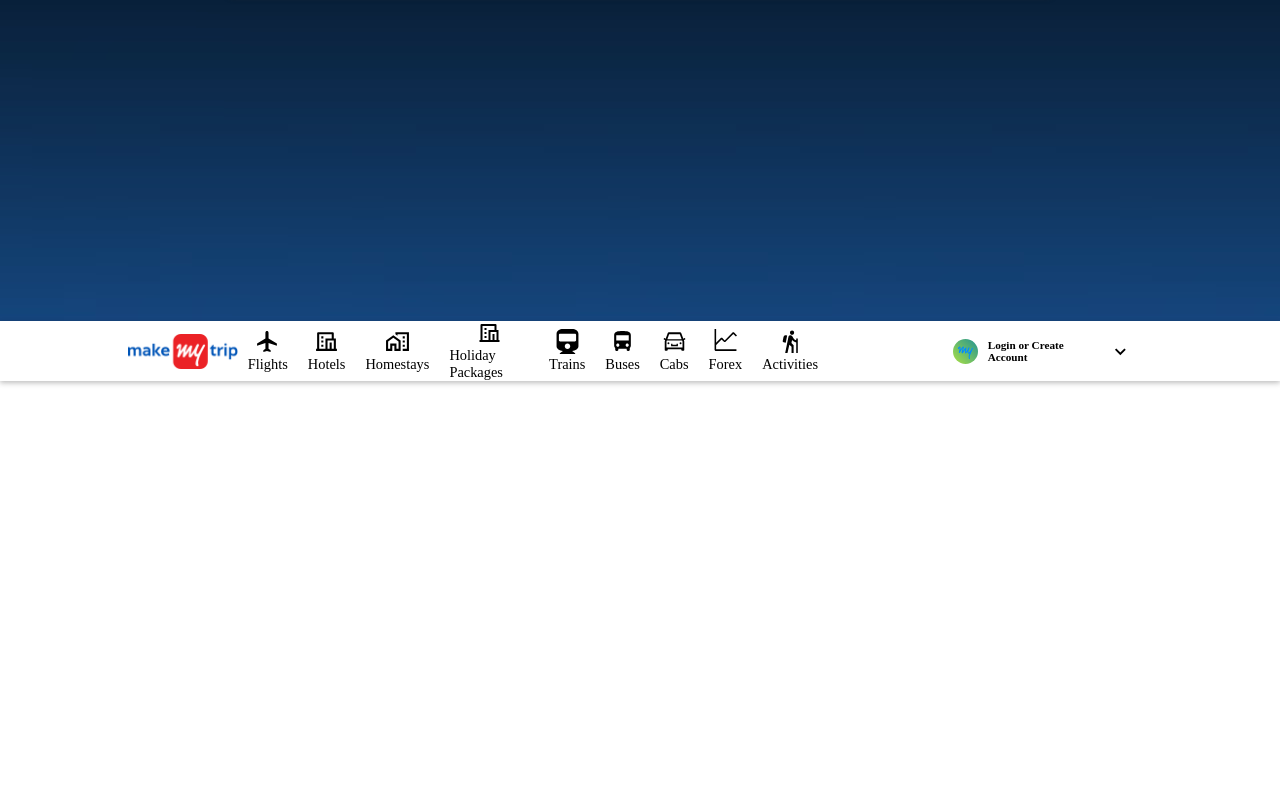
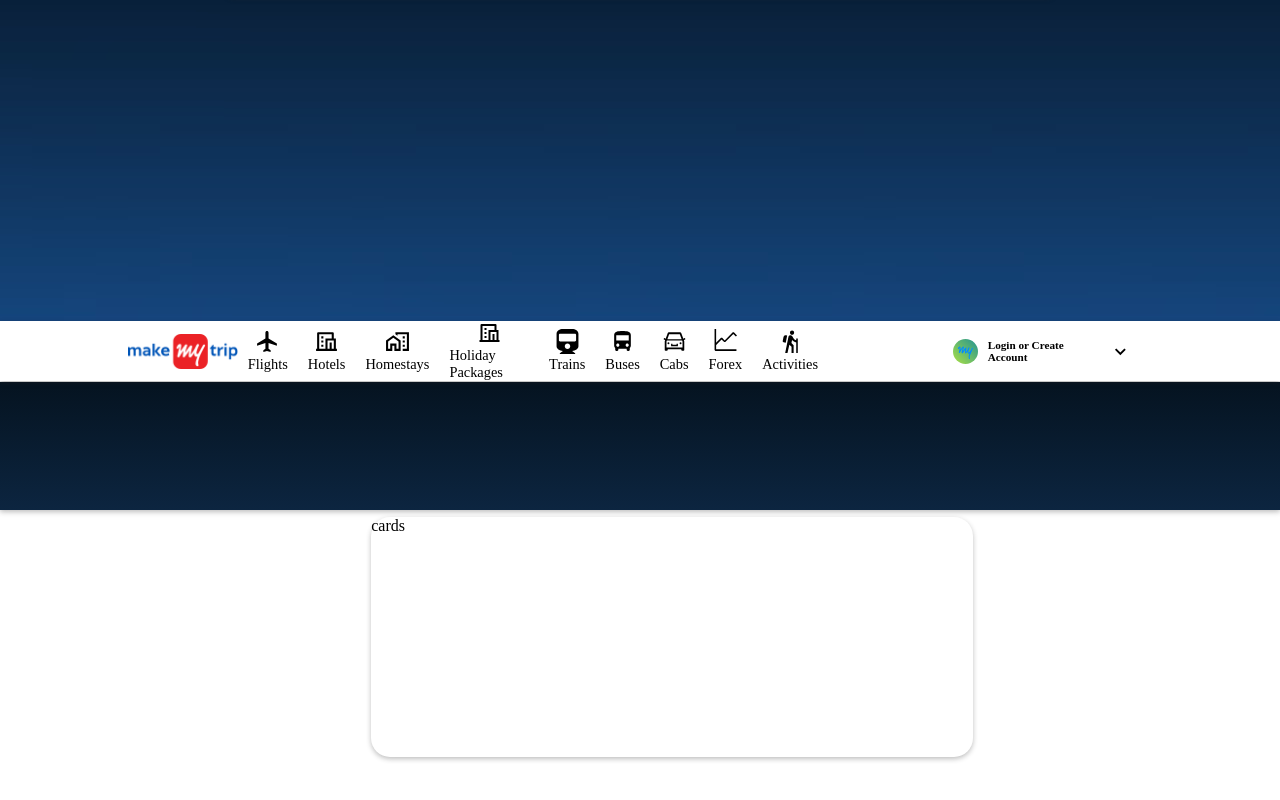
Before and after one commit to pratik198/MakeMyTripClone, a React (Create React App) app: page / in a window 1280 px wide. Shown: the part 196-996 px from the top of the page. Before the commit the page ends 800 px from the top, so only its background shows below. Built offline with nearby package versions, Linux system fonts and the light colour scheme.

Commit message:
search and navigation to hotel cards

```diff
--- a/src/Components/HotelCard/Hotelcard.jsx
+++ b/src/Components/HotelCard/Hotelcard.jsx
@@ -1,34 +1,14 @@
 import React from 'react';
 import { useEffect } from 'react';
+import './Hotelcard.scss'
 
 function Hotelcard() {
-    const getData=async (city, date)=>{
-        console.log("get data called")
-        const ApisUrl='https://academics.newtonschool.co/api/v1/bookingportals/hotel?search={"location":"mumbai"}'
-        try {
-           const response=await fetch(ApisUrl,{
-               headers:{
-                   projectID:"f104bi07c490",
-                },
-                // body:JSON.stringify({"day":"51"})
-            });
-            if(response.ok){
-               console.log(response)
-               const data= await response.json();
-               console.log(data)
-           } else{
-            console.error("Error while data fetching");
-           }
-        } catch (error) {
-            console.log(error);
-        }
-    }
-    useEffect(()=>{
-        getData();
-    },[])
+
   return (
-    <div>
-      <h1>Hottel card</h1>
+    <div className='hotel__cards'>
+    <div className='hotel__name'>
+      <h2>Hotel names</h2>
+    </div>
     </div>
   )
 }
--- a/src/Components/HotelCard/Hotelcard.scss
+++ b/src/Components/HotelCard/Hotelcard.scss
@@ -0,0 +1,10 @@
+.hotel__cards{
+
+    height: 15em;
+    width: 51%;
+    position: relative;
+    top: 1em;
+    left: 24%;
+    box-shadow: 0 2px 5px #2525254b;
+    border: 1px solid #c9c2c2;
+}
--- a/src/Components/HotelInput/Hotelinput.scss
+++ b/src/Components/HotelInput/Hotelinput.scss
@@ -294,6 +294,7 @@
 				border: none;
 				padding: 8px 50px;
 				border-radius: 100px;
+				left: 41%;
         background: linear-gradient(93deg, #53b2fe, #065af3);
         color: #fff;
 				cursor: pointer;
--- a/src/Components/Navigation/Navigation.jsx
+++ b/src/Components/Navigation/Navigation.jsx
@@ -17,10 +17,10 @@ const Navigation = () => {
     return (
       <section className="navigation-wrapper">
         <div className="navigation">
-          <Link to="/" className="nav-link">
+          <div to="/" className="nav-link">
             <MdOutlineFlight className="icon" />
             <span>Flights</span>
-          </Link>
+          </div>
           <Link to="/hotels" className="nav-link">
             <RiHotelLine className="icon" />
             <span>Hotels</span>
--- a/src/Components/Page/HotelPage/Hotelpage.jsx
+++ b/src/Components/Page/HotelPage/Hotelpage.jsx
@@ -1,12 +1,22 @@
 import React from 'react'
 import Header2 from '../../Header2/Header2'
+import './Hotelpage.scss'
 function Hotelpage() {
   return (
       <div>
     <Header2/>
     <div className='hotelpage'>
-        <div className='page_header-1'>
-
+        <div className='page_header-section'>
+            <div className='sub-header-hotel'>
+            <div></div>
+            <div></div>
+            <div></div>
+            <div></div>
+            <div></div>
+            </div>
+        </div>
+        <div className='hotel-cards-details'>
+            cards
         </div>
     </div>
     </div>
--- a/src/Components/Page/HotelPage/Hotelpage.scss
+++ b/src/Components/Page/HotelPage/Hotelpage.scss
@@ -1,3 +1,22 @@
-.hotelpage-header{
-
+.hotelpage{
+    position: relative;
+    top: 61px;
+    height: 100vh;
+    width: 100%;
+    .page_header-section{
+        height: 8em;
+        width: 100%;
+        box-shadow: 0 2px 5px #2525254b;
+        background: linear-gradient(180deg,#051320,#0c2540)!important;
+    }
+    .hotel-cards-details{
+        background-color: white;
+        width: 47%;
+        height: 15em;
+        position: relative;
+        left: 29%;
+        top: 7px;
+        border-radius: 19px;
+        box-shadow: 0 2px 5px #2525254b;
+    }
 }
--- a/src/Router/Router.jsx
+++ b/src/Router/Router.jsx
@@ -1,18 +1,18 @@
 import React from 'react';
 import { BrowserRouter, Route, Routes } from 'react-router-dom';
 import Main from '../Components/Main/Main';
-import FlightInput from '../Components/FlightInput/FlightInput';
 import Hotelinput from '../Components/HotelInput/Hotelinput';
 import Train from '../Components/TrainInput/Traininput'
 import Hotelpage from '../Components/Page/HotelPage/Hotelpage';
+import FlightCard from '../Components/FlightCard/FlightCard';
+import Hotelcard from '../Components/HotelCard/Hotelcard';
 function Router() {
   return (
     <BrowserRouter>
       <Main />
-
       <Routes>
+        <Route path='/hotelcards' element={<Hotelcard/>}/>
         <Route path='/' element={<Hotelpage/>}/>
-        {/* <Route path='/' element={<FlightInput />} /> */}
         <Route path='/hotels' element={<Hotelinput />} />
         <Route path='/trains' element={<Train/>} />
       </Routes>
```
Also changed, not shown: src/Components/HotelInput/Hotelinput.jsx (+90 -47 lines).
